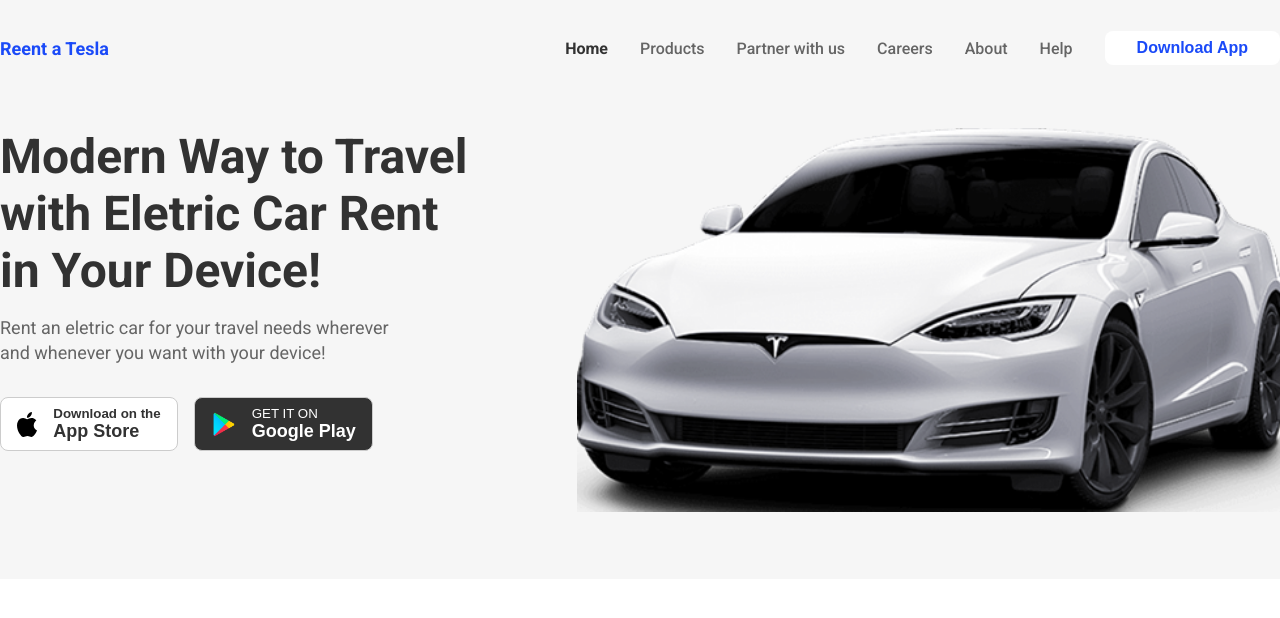
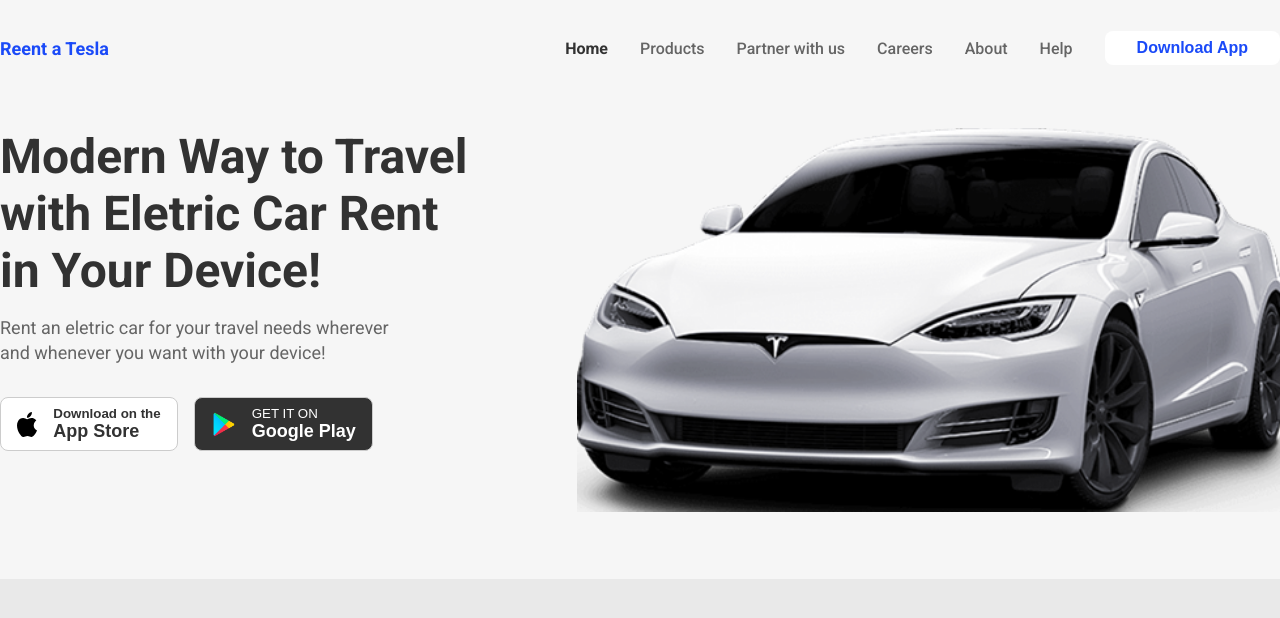
Before and after one commit to LuisFilipePedroso/Rent-a-Tesla, a React (Vite) app: page / in a window 1280 px wide. Shown: the top 618 px of the page. Built offline with nearby package versions, Linux system fonts and the light colour scheme.

Commit message:
feat: add default background color to the page

```diff
--- a/src/index.css
+++ b/src/index.css
@@ -13,6 +13,8 @@
 
 body {
   font-family: 'Roboto', sans-serif;
+  overflow-x: hidden;
+  background-color: #e9e9e9;
 }
 
 .App {
```
